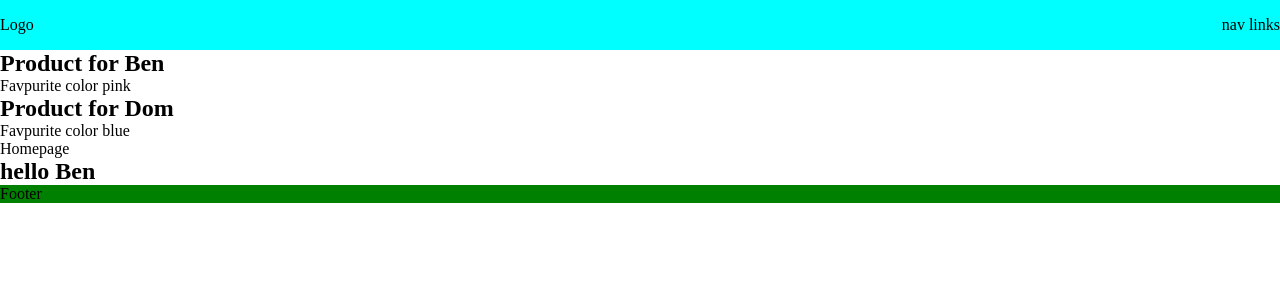
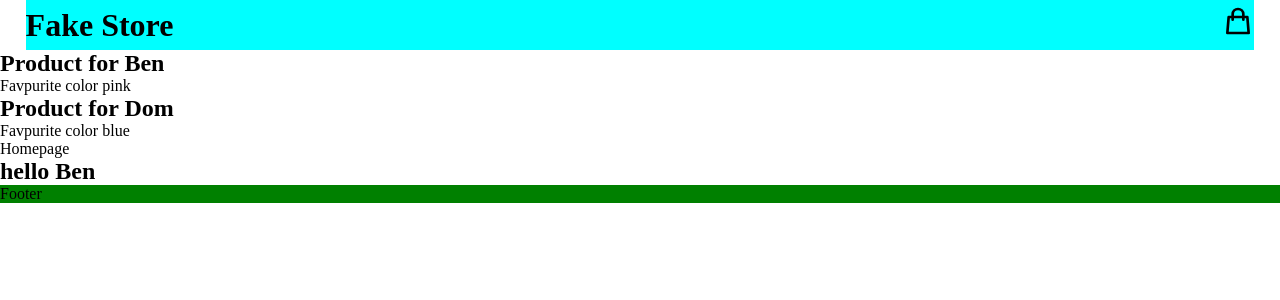
Before and after one commit to bennewtonx/FakeStore, a React (Vite) app: page / in a window 1280 px wide. Shown: the top 300 px of the page. Built offline with nearby package versions, Linux system fonts and the light colour scheme.

Commit message:
header done

```diff
--- a/package.json
+++ b/package.json
@@ -11,7 +11,8 @@
   },
   "dependencies": {
     "react": "^18.2.0",
-    "react-dom": "^18.2.0"
+    "react-dom": "^18.2.0",
+    "react-icons": "^4.10.1"
   },
   "devDependencies": {
     "@types/react": "^18.2.14",
--- a/src/App.css
+++ b/src/App.css
@@ -11,6 +11,7 @@
   justify-content: space-between;
   background-color: aqua;
   height: 50px;
+  margin: 0 2%;
 
 }
 
--- a/src/Header.jsx
+++ b/src/Header.jsx
@@ -1,10 +1,13 @@
 import React from 'react'
+import { HiOutlineShoppingBag } from "react-icons/hi";
+
 
 function Header() {
   return (
     <div className="header-container">
-        <p>Logo</p>
-        <p>nav links</p>
+        <h1>Fake Store</h1>
+        <h1><HiOutlineShoppingBag /> </h1>
+
     </div>
   )
 }
```
Also changed, not shown: 1 other file (tests, documents, lock files or other folders).
